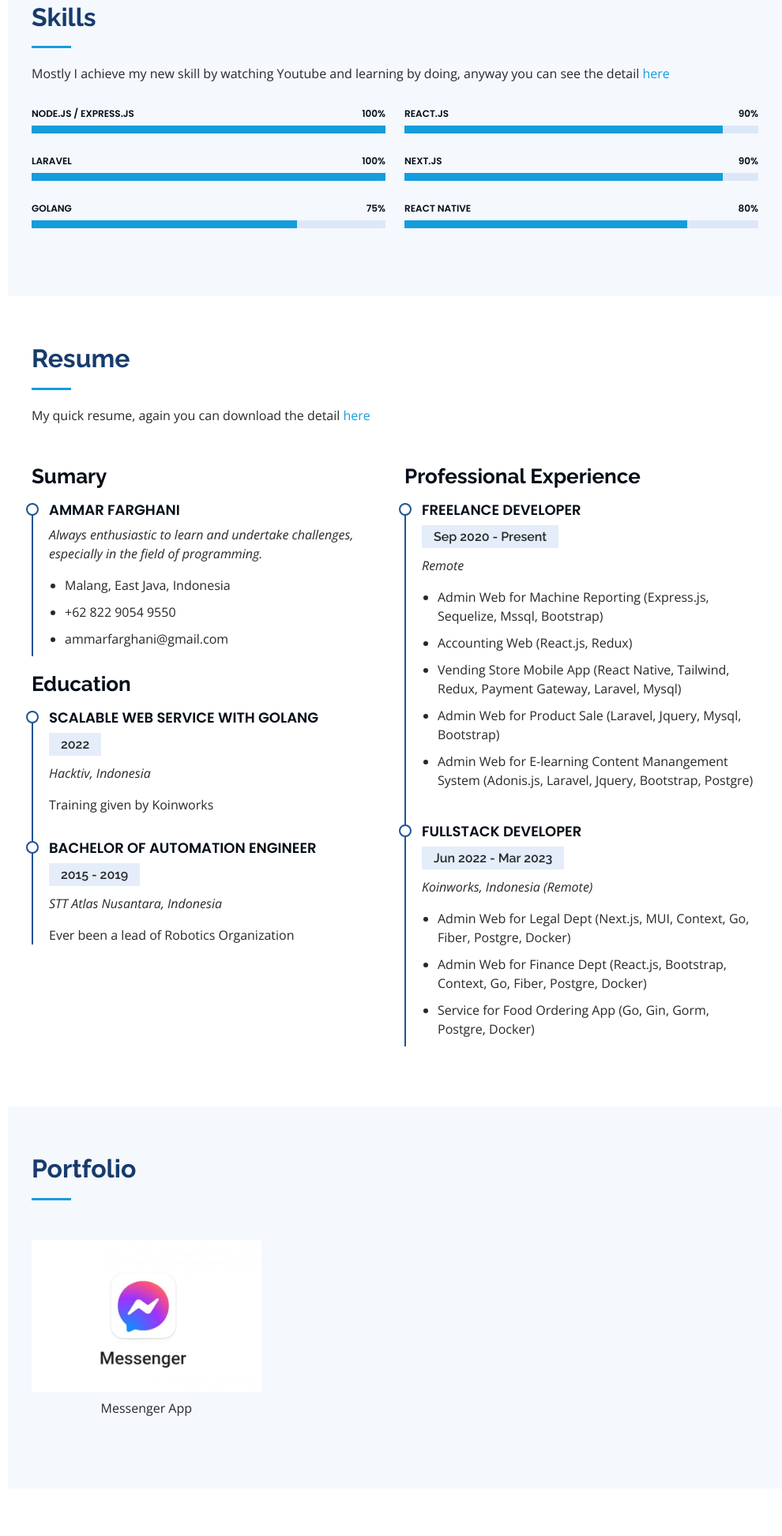
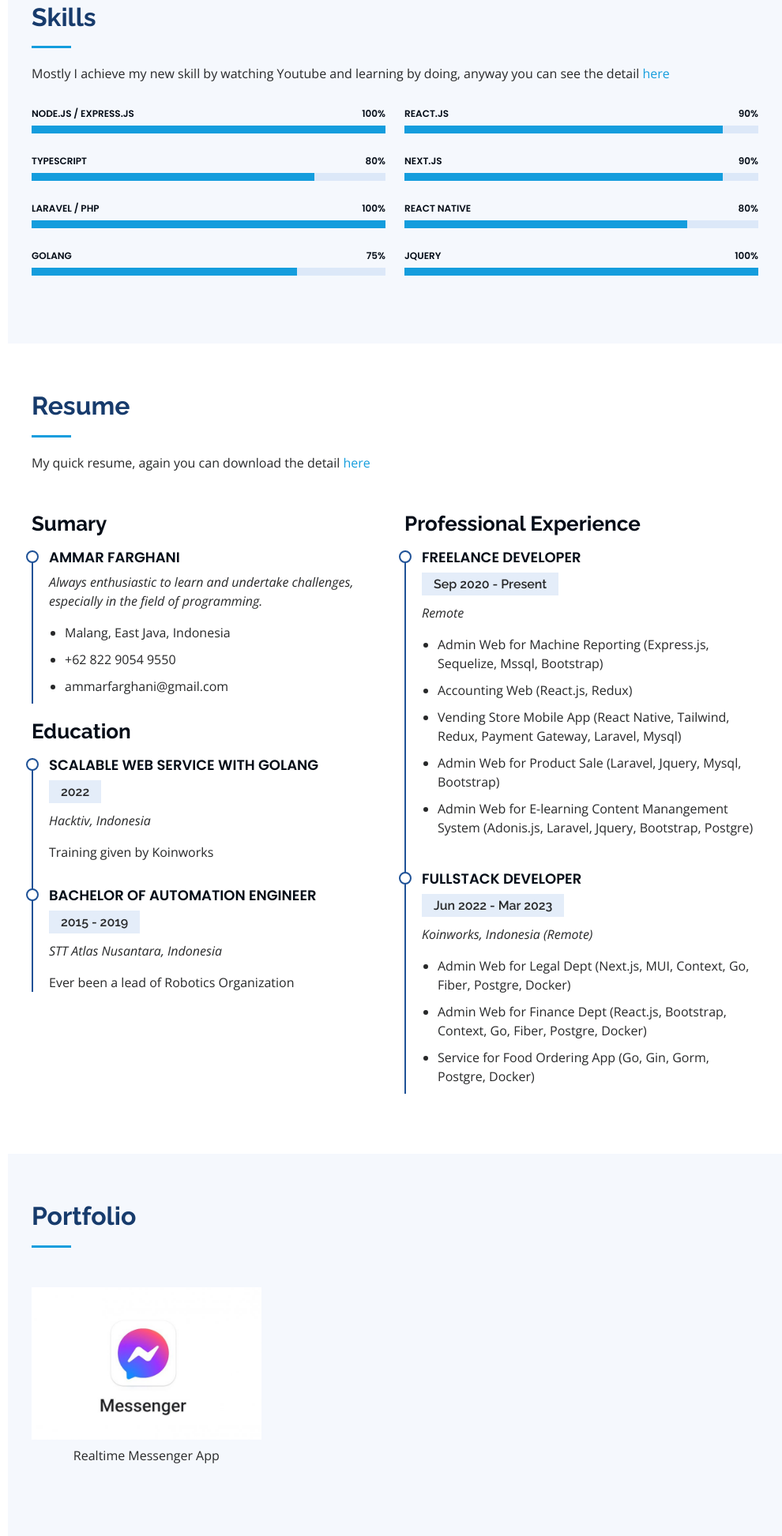
Before and after one commit to Ammarfar/portfolio, a plain HTML site: page index.html in a window 1280 px wide. Shown: the part 1718-3663 px from the top of the page at 79% size, without its empty margins (290-1280 px from the left). Before the commit the page ends 3603 px from the top, so only its background shows below. Drawn offline with nearby package versions, Linux system fonts and the light colour scheme.

Commit message:
update cv, skill, porto

```diff
--- a/index.html
+++ b/index.html
@@ -50,7 +50,7 @@
         <img src="assets/img/profile-img.jpg" alt="" class="img-fluid rounded-circle">
         <h1 class="text-light"><a href="index.html">Ammar Farghani</a></h1>
         <div class="social-links mt-3 text-center">
-          <a href="https://s3-ap-southeast-1.amazonaws.com/glints-dashboard/resume/0502f0d10fba8df33101e015a845d13a.pdf"
+          <a href="https://s3-ap-southeast-1.amazonaws.com/glints-dashboard/resume/91588d500e41981c70e38a5d6eceeeff.pdf"
             target="_blank"><i class="bx bx-file-blank"></i></a>
           <a href="https://github.com/Ammarfar" target="_blank" class="github"><i class="bx bxl-github"></i></a>
           <a href="https://www.linkedin.com/in/ammarfarghani/" target="_blank" class="linkedin"><i
@@ -174,7 +174,7 @@
         <div class="section-title">
           <h2>Skills</h2>
           <p>Mostly I achieve my new skill by watching Youtube and learning by doing, anyway you can see the detail
-            <a href="https://s3-ap-southeast-1.amazonaws.com/glints-dashboard/resume/0502f0d10fba8df33101e015a845d13a.pdf"
+            <a href="https://s3-ap-southeast-1.amazonaws.com/glints-dashboard/resume/91588d500e41981c70e38a5d6eceeeff.pdf"
               target="_blank">here</a>
           </p>
         </div>
@@ -192,7 +192,15 @@
             </div>
 
             <div class="progress">
-              <span class="skill">Laravel <i class="val">100%</i></span>
+              <span class="skill">Typescript <i class="val">80%</i></span>
+              <div class="progress-bar-wrap">
+                <div class="progress-bar" role="progressbar" aria-valuenow="80" aria-valuemin="0" aria-valuemax="100">
+                </div>
+              </div>
+            </div>
+
+            <div class="progress">
+              <span class="skill">Laravel / PHP<i class="val">100%</i></span>
               <div class="progress-bar-wrap">
                 <div class="progress-bar" role="progressbar" aria-valuenow="100" aria-valuemin="0" aria-valuemax="100">
                 </div>
@@ -235,6 +243,14 @@
               </div>
             </div>
 
+            <div class="progress">
+              <span class="skill">Jquery <i class="val">100%</i></span>
+              <div class="progress-bar-wrap">
+                <div class="progress-bar" role="progressbar" aria-valuenow="100" aria-valuemin="0" aria-valuemax="100">
+                </div>
+              </div>
+            </div>
+
           </div>
 
         </div>
@@ -249,7 +265,7 @@
         <div class="section-title">
           <h2>Resume</h2>
           <p>My quick resume, again you can download the detail <a
-              href="https://s3-ap-southeast-1.amazonaws.com/glints-dashboard/resume/0502f0d10fba8df33101e015a845d13a.pdf"
+              href="https://s3-ap-southeast-1.amazonaws.com/glints-dashboard/resume/91588d500e41981c70e38a5d6eceeeff.pdf"
               target="_blank">here</a></p>
         </div>
 
@@ -347,12 +363,12 @@
         <div class="row portfolio-container" data-aos="fade-up" data-aos-delay="100">
 
           <div class="col-lg-4 col-md-6 portfolio-item filter-app">
-            <a href="http://127.0.0.1:5500/index.html" target="_blank">
+            <a href="https://next-messenger-azure.vercel.app/" target="_blank">
               <div class="portfolio-wrap">
                 <img src="assets/img/portfolio/messenger.jpg" class="img-fluid" alt="">
               </div>
             </a>
-            <div class="mt-2 text-center">Messenger App</div>
+            <div class="mt-2 text-center">Realtime Messenger App</div>
           </div>
 
         </div>
```
